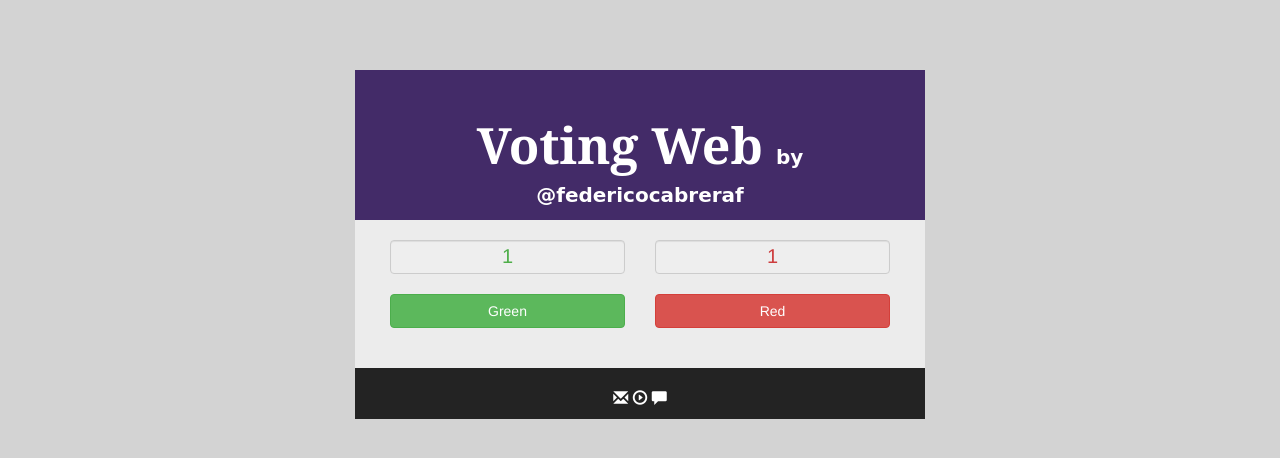
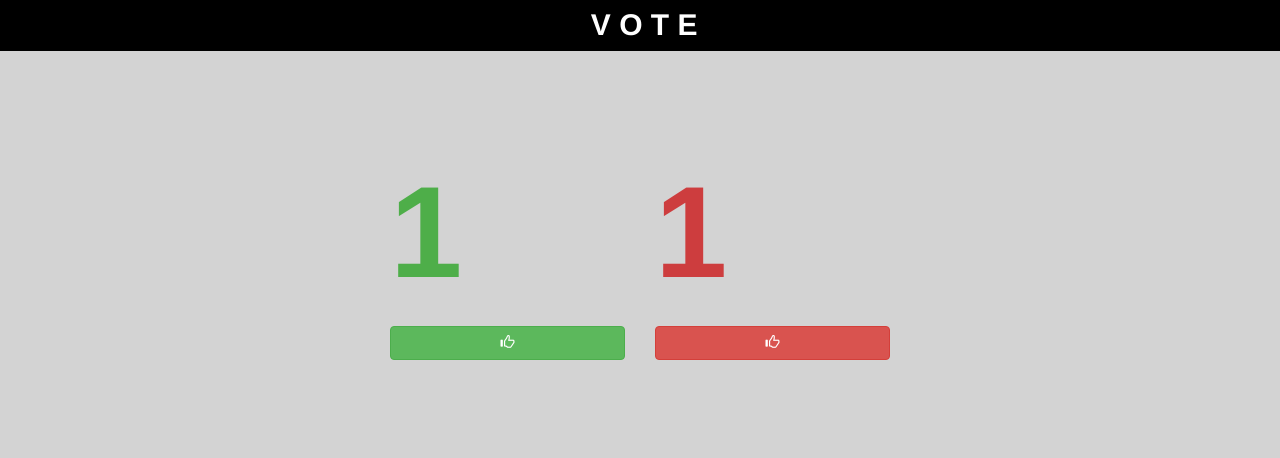
Before and after one commit to 19fn/flask-voting-web, a Flask app: page / in a window 1280 px wide. Shown: the top 458 px of the page. Run offline with Flask 3, Linux system fonts and the light colour scheme; tables that the repository leaves empty hold one stand-in row (values such as "Sample post"); parts of the project's set-up code (start-up, migrations or seed data) failed here and were passed over; some libraries are stand-ins or nearby versions.

Commit message:
remove footer, change navbar, change frontend

```diff
--- a/votingweb/templates/home.html
+++ b/votingweb/templates/home.html
@@ -11,33 +11,26 @@
 
 {% block body %}
 <body style="background-color: lightgray; margin-top: 5rem;">
-    <br>
     <body style="margin-top: 5rem;">
 
         <div class="container">
             <div class="col-sm-3"></div>
                 <!-- head background color -->
-                <div class="col-sm-6" style="background-color: rgb(67 43 104);">
+                <div class="col-sm-6">
                     <br>
                     <!-- flash messages -->
                     {% with messages = get_flashed_messages(with_categories=true) %}
                         {% if messages %}
                             {% for category, message in messages %}
                                 <p class="flash-message alert alert-{{ category }}" style="position:fixed; left: 50%; transform: translate(-50%, 0);">
-                                    <span class="glyphicon glyphicon-thumbs-up"></span> &nbsp;
+                                    <span class="glyphicon glyphicon-exclamation-sign"></span>
                                     {{ message }}
                                 </p>
                             {% endfor %}
                         {% endif %}
                     {% endwith %}
-                    <br>
                     <p style="text-align: center;">
-                        <a href="{{ url_for('index_page') }}" style="font-size: 50px; font-family:'Georgia'; color: #ffff;">
-                            <strong> Voting Web </strong>
-                        </a>
-                        <a href="{{ url_for('index_page') }}" style="font-size: 20px; font-family: 'Brush Script MT', cursive; color: #ffff;">
-                            <strong> by @federicocabreraf</strong>
-                        </a>
+                        <br><br>
                     </p>
                 </div>
         </div>
@@ -45,47 +38,33 @@
         <div class="container">
             <div>
                 <div class="col-sm-3"></div>
-                    <div class="col-sm-6" style="background-color: rgb(236,236,236); padding: 2rem;">
+                    <div class="col-sm-6" style="background-color: lightgray; padding: 2rem;">
 
                         <form method="post" action="{{url_for('vote_page')}}">
                             <div class="col-md-6 mx-auto">
-                                <input type="text" class="form-control text-center" value="{{ btn.btn_1 }}" readonly style="font-size: 2rem; color: rgb(78	174	73);"></input>
+                                <b style="font-size: 13rem; color: rgb(78	174	73);">{{ btn.btn_1 }}</b>
                                 <br>
                             </div>
 
                             <div class="col-md-6 mx-auto">
-                                <input type="text" class="form-control text-center" value="{{ btn.btn_2 }}" readonly style="font-size: 2rem; color: rgb(205 61	62);"></input>
+                                <b style="font-size: 13rem; color: rgb(205 61 62);">{{ btn.btn_2 }}</b>
                                 <br>
                             </div>
 
-                            <br><br>
+                            <br>
 
                             <div class="col-md-6 mx-auto text-center">
-                                <button type="submit" class="btn btn-success btn-block" id="sub_button" name="sub_button" value="button_1">Green</button>
+                                <button type="submit" class="btn btn-success btn-block" id="sub_button" name="sub_button" value="button_1"><span class="glyphicon glyphicon-thumbs-up"></span></button>
                                 <br>
                             </div>
                             <div class="col-md-6 mx-auto text-center">
-                                <button type="submit" class="btn btn-danger btn-block" id="sub_button" name="sub_button" value="button_2">Red</button>
+                                <button type="submit" class="btn btn-danger btn-block" id="sub_button" name="sub_button" value="button_2"><span class="glyphicon glyphicon-thumbs-up"></span></button>
                             </div>
                         </form>
                     </div>
                 </div>
             </div>
         </div>
-
-        <div class="container">
-            <div class="col-sm-3"></div>
-            <!-- footer background color -->
-            <div class="col-sm-6" style="background-color: rgb(35, 35, 35);">
-                <br>
-                <p style="font-family: Arial; font-size: 15px; text-align: center; color: #ffffff;">
-                    <a href=""  style="color: #ffffff;"><span class="glyphicon glyphicon-envelope"></span></a>
-                    <a href=""  style="color: #ffffff;"><span class="glyphicon glyphicon-play-circle"></span></a>
-                    <a href=""  style="color: #ffffff;"><span class="glyphicon glyphicon-comment"></span></a>
-                </p>
-            </div>
-        </div>
-        <br>
     </body>
     <script>
         $(document).ready(function() {
--- a/votingweb/templates/layout.html
+++ b/votingweb/templates/layout.html
@@ -33,14 +33,34 @@
         </style>
     </head>
 
-    {% block navbrand%}
-    {% endblock %}
+        <nav class="navbar navbar-expand-lg navbar-fixed-top" style="background-color: black; margin:auto; display: flex; justify-content: center;">
+            <div class="container-fluid">
+                <div class="collapse navbar-collapse" id="myNavbar" style="font-size: 30px;">
+                    <ul class="nav navbar-nav">
+                        <li><a href="{{ url_for('index_page')}}"><b style="color: white;">&nbsp;V O T E</b></a></li>
+                    </ul>
+                </div>
+            </div>
+        </nav>
 
     <body>
 
         {% block body %}
         {% endblock %}
 
+        <!-- <div class="container">
+            <div class="col-sm-3"></div>
+            <div class="col-sm-6" style="background-color: rgb(35, 35, 35);">
+                <br>
+                <p style="font-family: Arial; font-size: 15px; text-align: center; color: #ffffff;">
+                    <a href=""  style="color: #ffffff;"><span class="glyphicon glyphicon-envelope"></span></a>
+                    <a href=""  style="color: #ffffff;"><span class="glyphicon glyphicon-play-circle"></span></a>
+                    <a href=""  style="color: #ffffff;"><span class="glyphicon glyphicon-comment"></span></a>
+                </p>
+            </div>
+        </div>
+        <br> -->
+
         <!-- Scripts -->
         <script src="https://ajax.googleapis.com/ajax/libs/jquery/3.5.1/jquery.min.js"></script>
         <script src="https://maxcdn.bootstrapcdn.com/bootstrap/3.4.1/js/bootstrap.min.js"></script>
```
